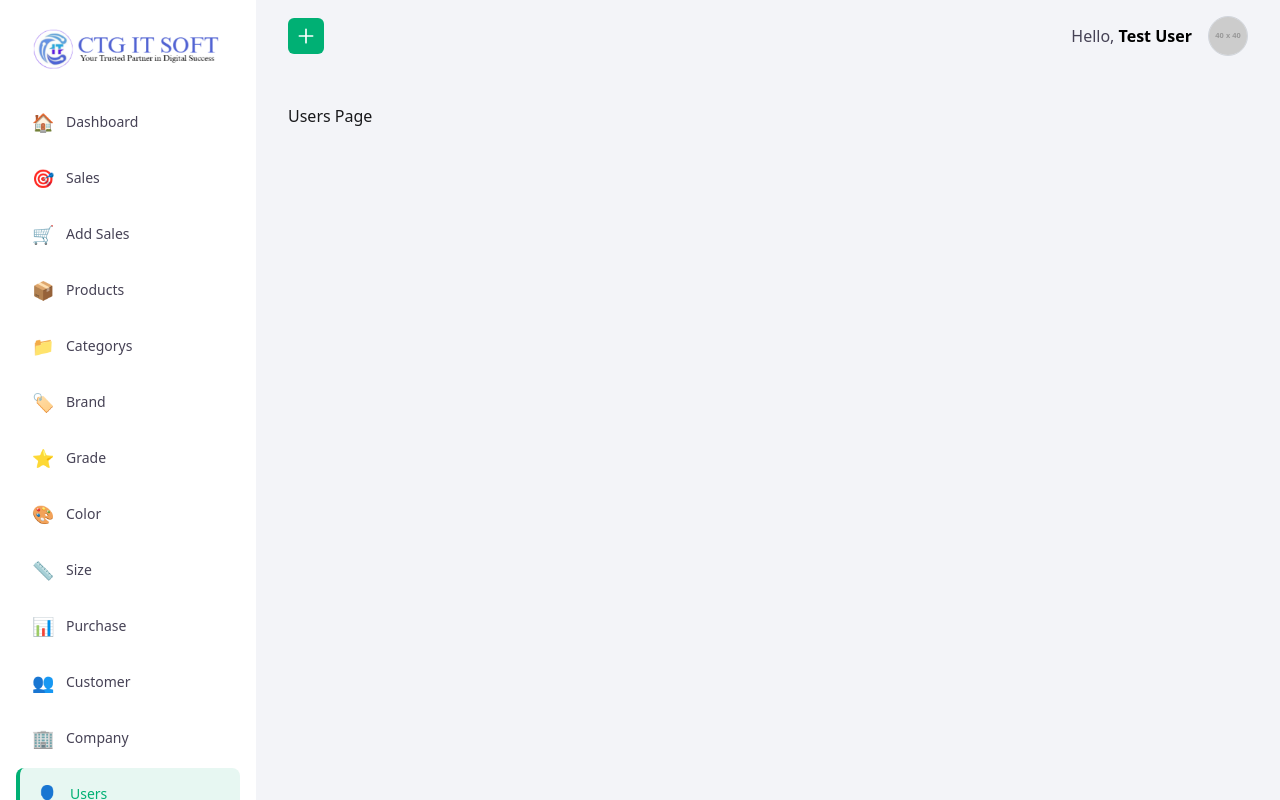
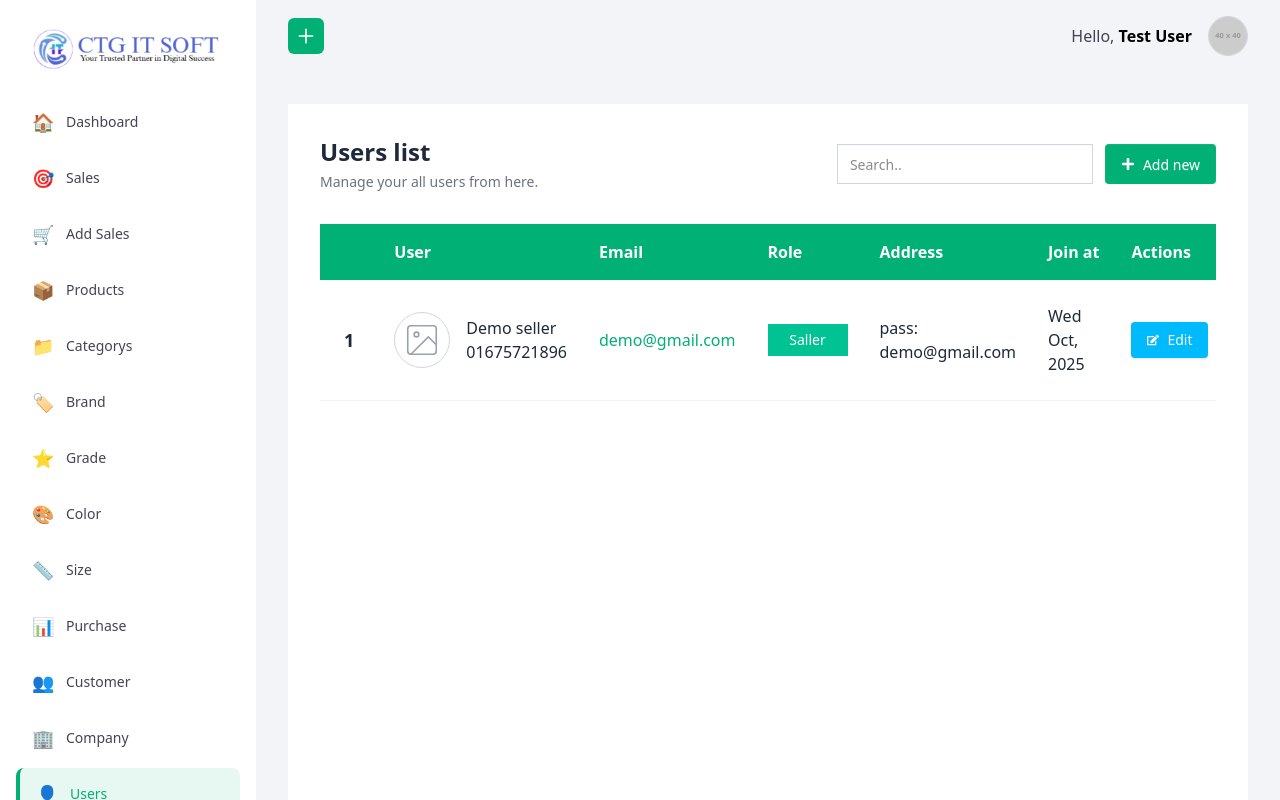
Before and after one commit to rashel-dev/koindokarbd-dashboard, a React (Vite) app: page /dashboard/users in a window 1280 px wide. Built offline with nearby package versions, Linux system fonts and the light colour scheme; no server answers.

Commit message:
users page design

```diff
--- a/src/Pages/Dashboard/Users.jsx
+++ b/src/Pages/Dashboard/Users.jsx
@@ -1,7 +1,124 @@
-import React from "react";
+import React, { useEffect } from "react";
+import { FaPlus, FaEdit, FaTrash } from "react-icons/fa";
+const Users = () => {
 
-const Users = () => {
-    return <div>Users Page</div>;
+    useEffect(() => {
+        document.title = "Users | Koindokarbd";
+    }, []);
+
+    const users = [
+        {
+            id: 2,
+            name: "Demo seller",
+            phone: "01675721896",
+            email: "demo@gmail.com",
+            role: "Saller",
+            address: "pass:\ndemo@gmail.com",
+            joinAt: "Wed Oct, 2025",
+            isCurrentUser: false,
+            avatar: null,
+        },
+    ];
+
+    return (
+        <div className="p-4 md:p-8 bg-white min-h-screen font-sans">
+            {/* Header Section */}
+            <div className="flex flex-col md:flex-row justify-between items-start md:items-center mb-8 gap-4">
+                <div>
+                    <h1 className="text-2xl font-bold text-gray-800">Users list</h1>
+                    <p className="text-gray-500 text-sm mt-1">Manage your all users from here.</p>
+                </div>
+                <div className="flex items-center gap-3 w-full md:w-auto">
+                    <div className="relative grow md:grow-0">
+                        <input type="text" placeholder="Search.." className="input input-bordered w-full md:w-64 bg-white border-gray-300 focus:border-primary focus:outline-none h-10 rounded-none" />
+                    </div>
+                    <button
+                        className="btn bg-primary hover:bg-[#009663] border-none text-white flex items-center gap-2 h-10 min-h-0 px-4 rounded-sm font-medium"
+                    >
+                        <FaPlus className="text-sm" /> Add new
+                    </button>
+                </div>
+            </div>
+
+            {/* Table Section */}
+            <div className="overflow-x-auto">
+                <table className="table w-full border-collapse">
+                    {/* Table Head */}
+                    <thead>
+                        <tr className="bg-primary text-white border-none">
+                            <th className="py-4 px-6 font-bold text-center border-none w-16 text-base"></th>
+                            <th className="py-4 px-4 font-bold text-left border-none text-base">User</th>
+                            <th className="py-4 px-4 font-bold text-left border-none text-base">Email</th>
+                            <th className="py-4 px-4 font-bold text-left border-none text-base">Role</th>
+                            <th className="py-4 px-4 font-bold text-left border-none text-base">Address</th>
+                            <th className="py-4 px-4 font-bold text-left border-none text-base">Join at</th>
+                            <th className="py-4 px-4 font-bold text-left border-none text-base">Actions</th>
+                        </tr>
+                    </thead>
+                    <tbody>
+                        {users.map((user, index) => (
+                            <tr key={user.id} className="border-b border-gray-100 hover:bg-gray-50 transition-colors">
+                                <td className="py-6 px-6 text-center font-bold text-gray-800 text-lg">{index + 1}</td>
+                                <td className="py-6 px-4">
+                                    <div className="flex items-center gap-4">
+                                        <div className="avatar">
+                                            <div className="w-14 h-14 rounded-full border border-gray-300 overflow-hidden bg-white flex items-center justify-center">
+                                                {user.avatar ? (
+                                                    <img src={user.avatar} alt={user.name} className="object-cover" />
+                                                ) : (
+                                                    <div className="flex items-center justify-center w-full h-full p-2">
+                                                        <svg viewBox="0 0 24 24" className="w-full h-full text-gray-400" fill="none" stroke="currentColor" strokeWidth="1">
+                                                            <rect x="3" y="3" width="18" height="18" rx="2" ry="2" />
+                                                            <circle cx="8.5" cy="8.5" r="1.5" />
+                                                            <polyline points="21 15 16 10 5 21" />
+                                                        </svg>
+                                                    </div>
+                                                )}
+                                            </div>
+                                        </div>
+                                        <div className="flex flex-col">
+                                            <span className="text-gray-800 font-medium text-base">{user.name}</span>
+                                            {user.phone && <span className="text-gray-800 text-base">{user.phone}</span>}
+                                        </div>
+                                    </div>
+                                </td>
+                                <td className="py-6 px-4">
+                                    <a href={`mailto:${user.email}`} className="text-[#00b074] hover:underline font-medium text-base">
+                                        {user.email}
+                                    </a>
+                                </td>
+                                <td className="py-6 px-4">
+                                    <span
+                                        className={`px-4 py-1.5 rounded-none text-sm font-medium inline-block min-w-[80px] text-center ${
+                                            user.role === "Admin" ? "bg-[#00bafe] text-white" : "bg-[#00c292] text-white"
+                                        }`}
+                                    >
+                                        {user.role}
+                                    </span>
+                                </td>
+                                <td className="py-6 px-4 text-gray-800 text-base whitespace-pre-line">{user.address}</td>
+                                <td className="py-6 px-4 text-gray-800 text-base">{user.joinAt}</td>
+                                <td className="py-6 px-4">
+                                    {user.isCurrentUser ? (
+                                        <span className="text-gray-400 text-base">This you</span>
+                                    ) : (
+                                        <div className="flex items-center gap-3">
+                                            <button className="flex items-center gap-2 bg-[#00bafe] hover:bg-[#00a3e0] text-white px-4 py-2 rounded-sm text-sm font-medium transition-colors cursor-pointer shadow-sm">
+                                                <FaEdit className="text-xs" /> Edit
+                                            </button>
+                                            <button className="flex items-center gap-2 bg-[#f85a7e] hover:bg-[#e04a6c] text-white px-4 py-2 rounded-sm text-sm font-medium transition-colors cursor-pointer shadow-sm">
+                                                <FaTrash className="text-xs" /> Delete
+                                            </button>
+                                        </div>
+                                    )}
+                                </td>
+                            </tr>
+                        ))}
+                    </tbody>
+                </table>
+            </div>
+        </div>
+    );
 };
 
 export default Users;
```
